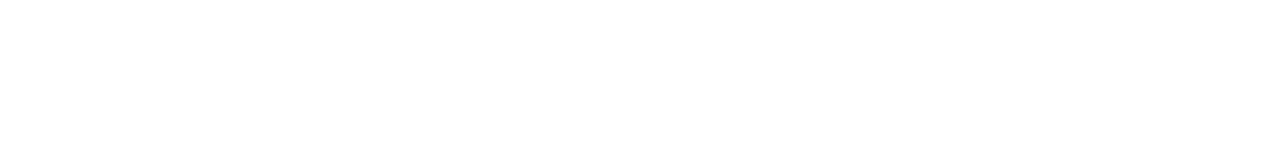
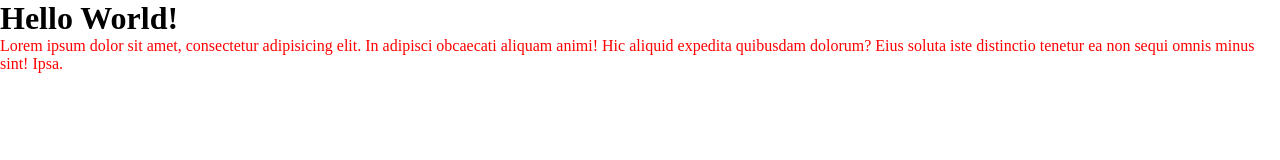
Before and after one commit to aawalker238/basic_repo, a plain HTML site: page index.html in a window 1280 px wide. Drawn offline with Linux system fonts and the light colour scheme.

Commit message:
added more html and css

```diff
--- a/index.html
+++ b/index.html
@@ -3,8 +3,10 @@
 <head>
 	<meta charset="UTF-8">
 	<title>Git Hub Assignment 4</title>
+	<link rel="stylesheet" type="text/css" href="styles.css">
 </head>
 <body>
-
+	<h1>Hello World!</h1>
+	<p>Lorem ipsum dolor sit amet, consectetur adipisicing elit. In adipisci obcaecati aliquam animi! Hic aliquid expedita quibusdam dolorum? Eius soluta iste distinctio tenetur ea non sequi omnis minus sint! Ipsa.</p>
 </body>
 </html>
--- a/styles.css
+++ b/styles.css
@@ -1,3 +1,7 @@
 * {
 	margin: 0 auto;
 }
+
+p{
+	color: red;
+}
```
